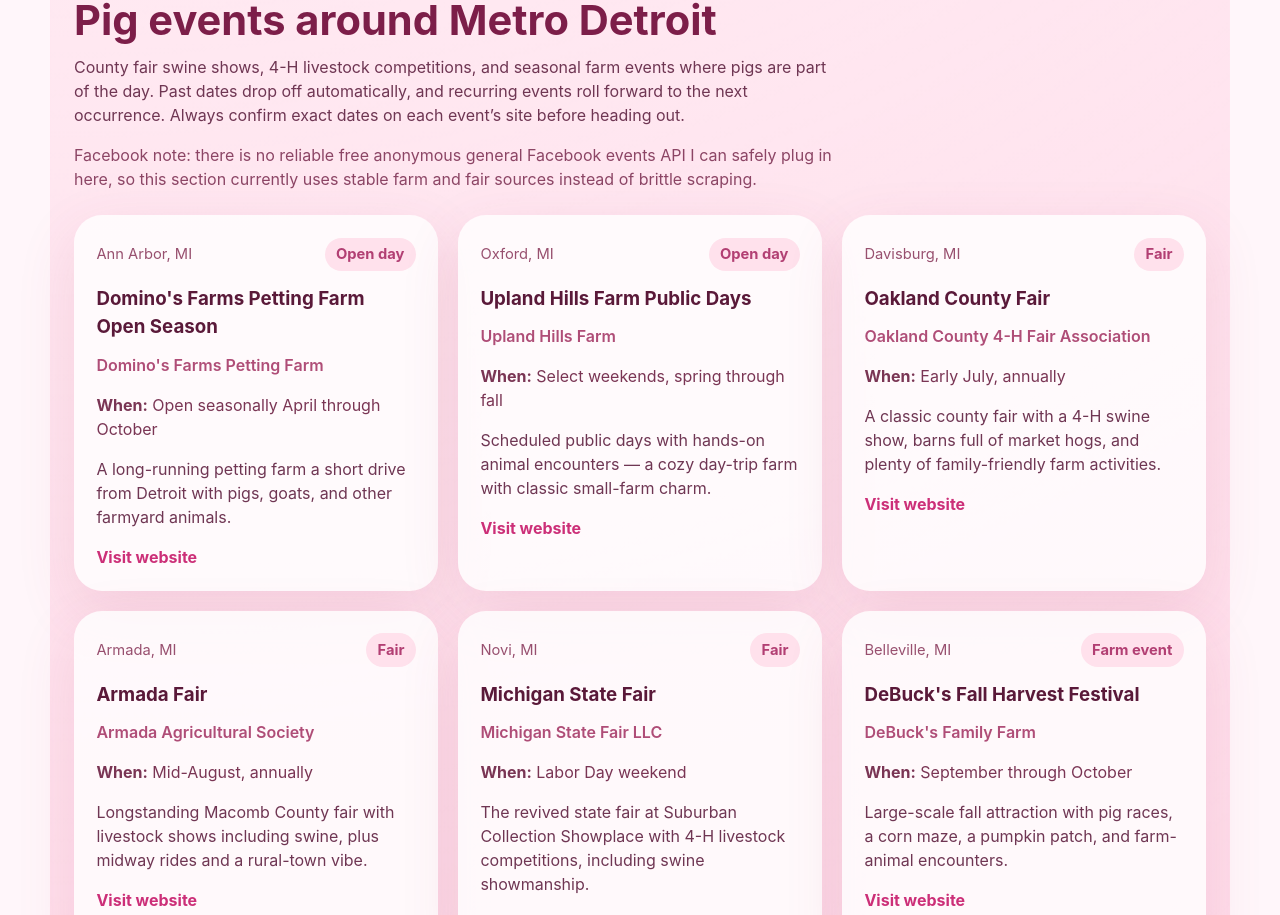
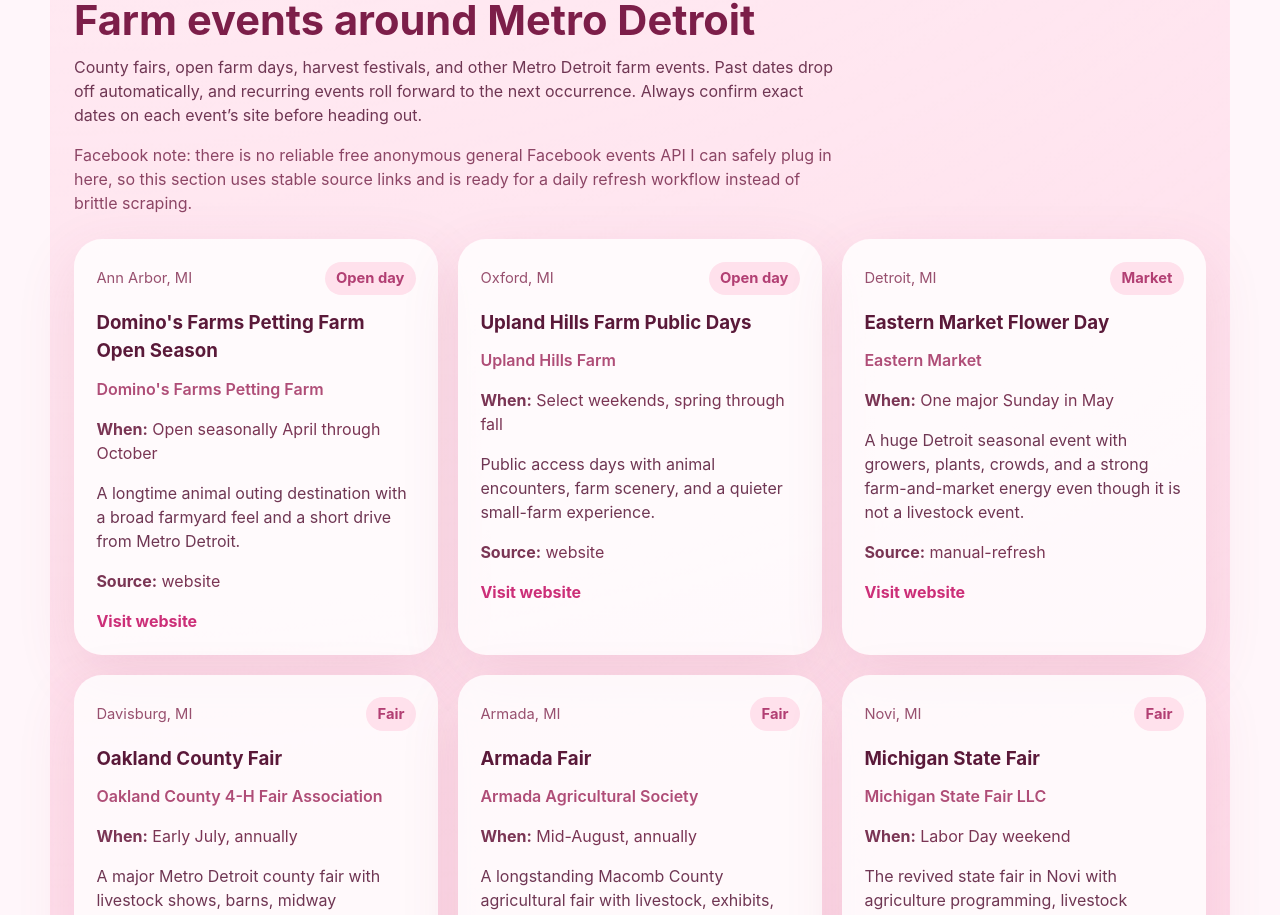
Before and after one commit to jsouro/Pigs-Near-Me, a React (Vite) app: page / in a window 1280 px wide. Shown: the part 1664-2579 px from the top of the page. Built offline with nearby package versions, Linux system fonts and the light colour scheme; no server answers.

Commit message:
Broaden Metro Detroit farm events feed

```diff
--- a/src/App.css
+++ b/src/App.css
@@ -191,8 +191,13 @@
   border-radius: 18px;
 }
 
-.event-date {
+.event-date,
+.event-source {
   color: #7a3554;
+}
+
+.event-source {
+  margin-top: 0.7rem;
 }
 
 .facts-source-line,
--- a/src/App.tsx
+++ b/src/App.tsx
@@ -213,27 +213,27 @@ function App() {
         <section id="events" className="section">
           <div className="section-heading">
             <p className="section-kicker">Upcoming events</p>
-            <h2>Pig events around Metro Detroit</h2>
+            <h2>Farm events around Metro Detroit</h2>
             <p>
-              County fair swine shows, 4-H livestock competitions, and seasonal
-              farm events where pigs are part of the day. Past dates drop off
-              automatically, and recurring events roll forward to the next
-              occurrence. Always confirm exact dates on each event&rsquo;s site
-              before heading out.
+              County fairs, open farm days, harvest festivals, and other Metro
+              Detroit farm events. Past dates drop off automatically, and
+              recurring events roll forward to the next occurrence. Always
+              confirm exact dates on each event&rsquo;s site before heading out.
             </p>
             <p className="events-note">
               Facebook note: there is no reliable free anonymous general Facebook
-              events API I can safely plug in here, so this section currently uses
-              stable farm and fair sources instead of brittle scraping.
+              events API I can safely plug in here, so this section uses stable
+              source links and is ready for a daily refresh workflow instead of
+              brittle scraping.
             </p>
           </div>
 
           {upcomingEvents.length === 0 ? (
             <article className="info-card">
-              <h3>No events currently listed</h3>
+              <h3>No farm events currently listed</h3>
               <p>
-                Check back soon &mdash; new seasonal events and fair dates will
-                show up here as they&rsquo;re scheduled.
+                Check back soon, this feed is set up to support a broader Metro
+                Detroit farm-event refresh workflow.
               </p>
             </article>
           ) : (
@@ -256,6 +256,9 @@ function App() {
                       : event.recurringLabel ?? 'Recurring annually'}
                   </p>
                   <p>{event.description}</p>
+                  <p className="event-source">
+                    <strong>Source:</strong> {event.source}
+                  </p>
                   <a href={event.link} target="_blank" rel="noreferrer">
                     Visit website
                   </a>
--- a/src/pigEvents.ts
+++ b/src/pigEvents.ts
@@ -1,32 +1,38 @@
-export type PigEventCategory = 'Fair' | 'Farm event' | '4-H' | 'Open day'
+export type PigEventCategory =
+  | 'Fair'
+  | 'Farm event'
+  | '4-H'
+  | 'Open day'
+  | 'Festival'
+  | 'Market'
 
 export type PigEvent = {
   name: string
   host: string
   city: string
   category: PigEventCategory
-  // Exactly one of these two should be set:
-  nextDate?: string // ISO 'YYYY-MM-DD' for known upcoming or one-off events
-  recurringMonth?: number // 1-12 for annual recurring events whose exact date varies
-  recurringLabel?: string // human-friendly label for recurring entries
+  source: 'website' | 'facebook-check' | 'manual-refresh'
+  nextDate?: string
+  recurringMonth?: number
+  recurringLabel?: string
   description: string
   link: string
 }
 
-// Metro Detroit area events that feature pigs (county fair swine shows,
-// seasonal farm events, 4-H livestock shows, and farm open days). Dates are
-// intentionally stored as either a specific `nextDate` or as a recurring month
-// so the list stays self-maintaining — past entries drop off automatically.
+// Metro Detroit farm events, broader than pig-only activities.
+// These are intentionally structured so a daily refresh workflow can replace
+// dates or add entries without rewriting the page logic.
 export const pigEvents: PigEvent[] = [
   {
     name: 'Oakland County Fair',
     host: 'Oakland County 4-H Fair Association',
     city: 'Davisburg, MI',
     category: 'Fair',
+    source: 'website',
     recurringMonth: 7,
     recurringLabel: 'Early July, annually',
     description:
-      'A classic county fair with a 4-H swine show, barns full of market hogs, and plenty of family-friendly farm activities.',
+      'A major Metro Detroit county fair with livestock shows, barns, midway attractions, and broad family farm energy.',
     link: 'https://www.oakfair.org/',
   },
   {
@@ -34,10 +40,11 @@ export const pigEvents: PigEvent[] = [
     host: 'Armada Agricultural Society',
     city: 'Armada, MI',
     category: 'Fair',
+    source: 'website',
     recurringMonth: 8,
     recurringLabel: 'Mid-August, annually',
     description:
-      'Longstanding Macomb County fair with livestock shows including swine, plus midway rides and a rural-town vibe.',
+      'A longstanding Macomb County agricultural fair with livestock, exhibits, rides, and classic small-town farm culture.',
     link: 'https://www.armadafair.org/',
   },
   {
@@ -45,21 +52,23 @@ export const pigEvents: PigEvent[] = [
     host: 'Michigan State Fair LLC',
     city: 'Novi, MI',
     category: 'Fair',
+    source: 'website',
     recurringMonth: 8,
     recurringLabel: 'Labor Day weekend',
     description:
-      'The revived state fair at Suburban Collection Showplace with 4-H livestock competitions, including swine showmanship.',
+      'The revived state fair in Novi with agriculture programming, livestock competitions, food, and family activities.',
     link: 'https://www.michiganstatefairllc.com/',
   },
   {
     name: 'Maybury Farm Harvest Festival',
     host: 'Maybury Farm',
     city: 'Northville, MI',
-    category: 'Farm event',
+    category: 'Festival',
+    source: 'website',
     recurringMonth: 10,
     recurringLabel: 'Weekends in October',
     description:
-      'Fall festival with pig visits, hayrides, and a corn maze at a Metro Detroit farm regulars love.',
+      'A fall farm festival with hayrides, a corn maze, barnyard animals, and one of the best easy farm outings near Detroit.',
     link: 'https://mayburyfarm.org/',
   },
   {
@@ -67,10 +76,11 @@ export const pigEvents: PigEvent[] = [
     host: 'Maybury Farm',
     city: 'Northville, MI',
     category: 'Farm event',
+    source: 'website',
     recurringMonth: 3,
     recurringLabel: 'A Saturday in March',
     description:
-      'Watch maple sap get boiled down, meet barnyard animals including the pigs, and enjoy pancakes.',
+      'Maple syrup demonstrations, pancakes, and barnyard visits in a more seasonal educational farm setting.',
     link: 'https://mayburyfarm.org/',
   },
   {
@@ -78,21 +88,23 @@ export const pigEvents: PigEvent[] = [
     host: 'Upland Hills Farm',
     city: 'Oxford, MI',
     category: 'Open day',
+    source: 'website',
     recurringMonth: 5,
     recurringLabel: 'Select weekends, spring through fall',
     description:
-      'Scheduled public days with hands-on animal encounters — a cozy day-trip farm with classic small-farm charm.',
+      'Public access days with animal encounters, farm scenery, and a quieter small-farm experience.',
     link: 'https://www.uplandhillsfarm.com/',
   },
   {
     name: "DeBuck's Fall Harvest Festival",
     host: "DeBuck's Family Farm",
     city: 'Belleville, MI',
-    category: 'Farm event',
+    category: 'Festival',
+    source: 'website',
     recurringMonth: 9,
     recurringLabel: 'September through October',
     description:
-      'Large-scale fall attraction with pig races, a corn maze, a pumpkin patch, and farm-animal encounters.',
+      'A large seasonal farm attraction with a pumpkin patch, corn maze, rides, animal encounters, and lots of foot traffic.',
     link: 'https://www.debucksfamilyfarm.com/',
   },
   {
@@ -100,11 +112,24 @@ export const pigEvents: PigEvent[] = [
     host: "Domino's Farms Petting Farm",
     city: 'Ann Arbor, MI',
     category: 'Open day',
+    source: 'website',
     recurringMonth: 4,
     recurringLabel: 'Open seasonally April through October',
     description:
-      'A long-running petting farm a short drive from Detroit with pigs, goats, and other farmyard animals.',
+      'A longtime animal outing destination with a broad farmyard feel and a short drive from Metro Detroit.',
     link: 'https://pettingfarm.com/',
+  },
+  {
+    name: 'Eastern Market Flower Day',
+    host: 'Eastern Market',
+    city: 'Detroit, MI',
+    category: 'Market',
+    source: 'manual-refresh',
+    recurringMonth: 5,
+    recurringLabel: 'One major Sunday in May',
+    description:
+      'A huge Detroit seasonal event with growers, plants, crowds, and a strong farm-and-market energy even though it is not a livestock event.',
+    link: 'https://easternmarket.org/',
   },
 ]
 
```
